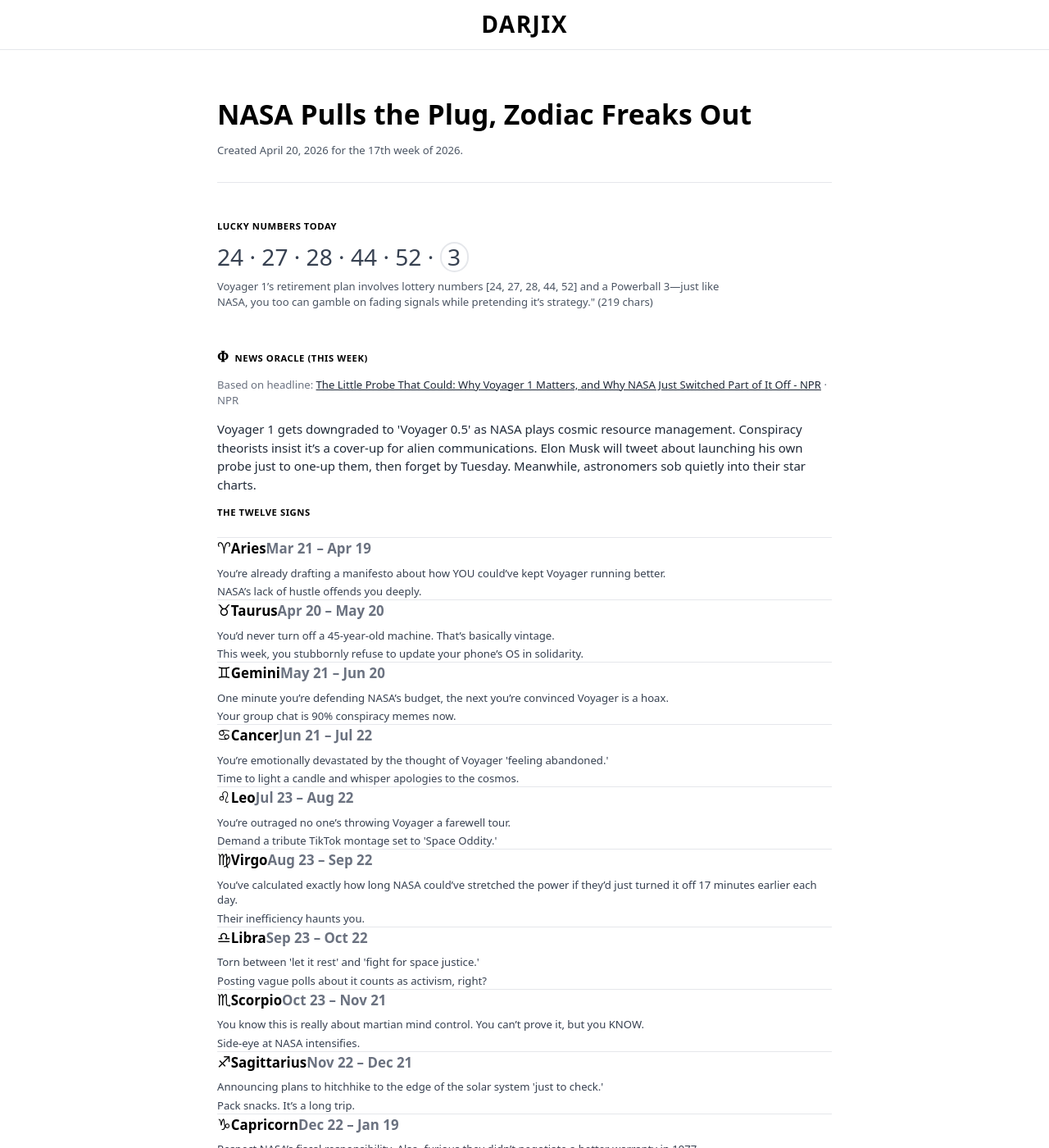
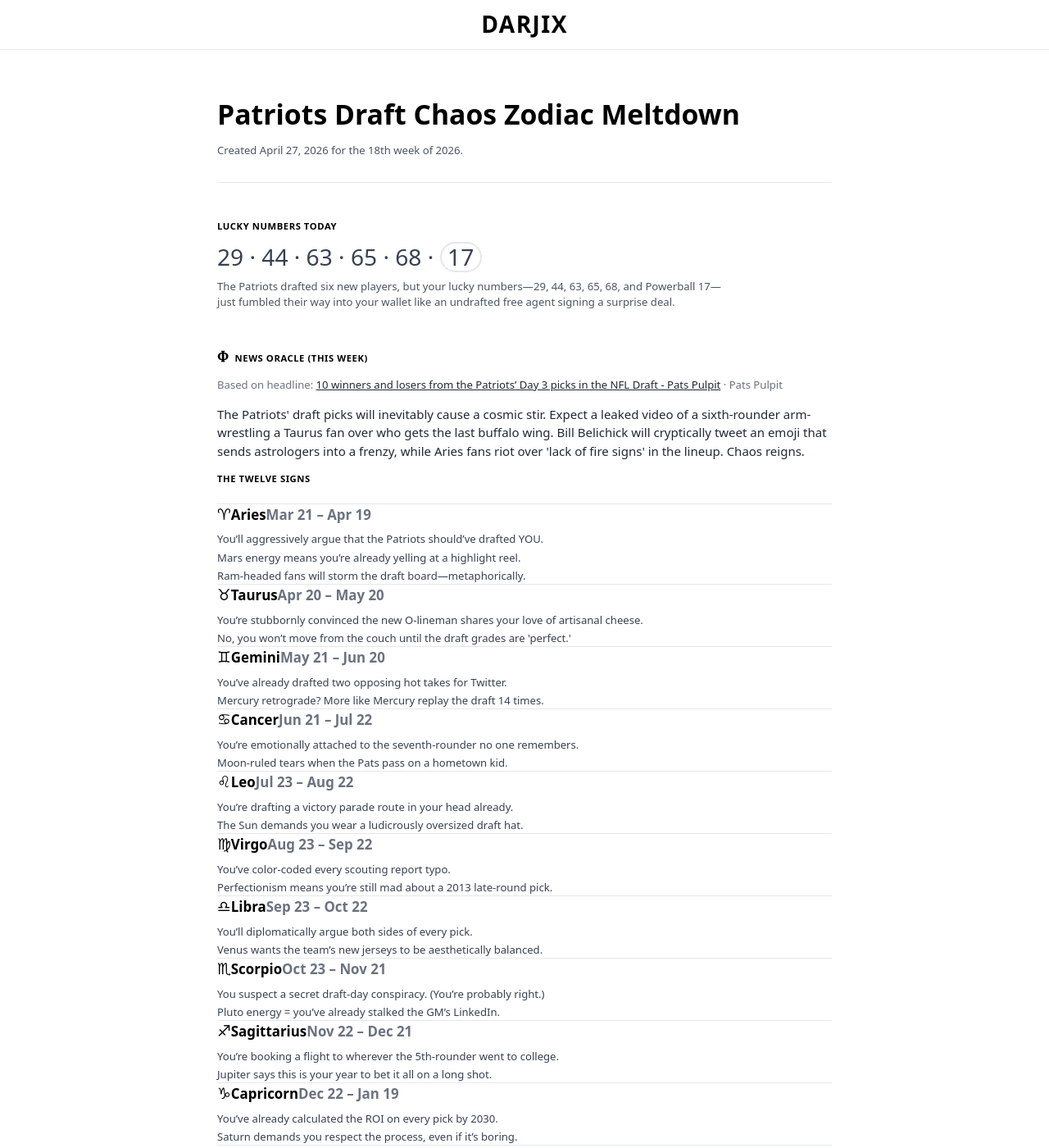
Before and after one commit to saldarji/darjix, a Jekyll site: the page built from horoscopes.html, in a window 1280 px wide and 1400 px high. Shown: the whole window at 82% size. Built offline with Jekyll 4.4.1, drawn with Linux system fonts in a browser that asks for light colours; some of the changed text lies outside the part shown.

Commit message:
🤖 Auto-update: Horoscopes - April 27, 2026

```diff
--- a/_data/horoscopes.json
+++ b/_data/horoscopes.json
@@ -1,98 +1,99 @@
 {
-  "page_title": "NASA Pulls the Plug, Zodiac Freaks Out",
-  "week_start_iso": "2026-04-20",
-  "week_label": "April 20, 2026",
-  "date_caption": "Created April 20, 2026 for the 17th week of 2026.",
-  "generated_at_iso": "2026-04-20T10:28:34Z",
+  "page_title": "Patriots Draft Chaos Zodiac Meltdown",
+  "week_start_iso": "2026-04-27",
+  "week_label": "April 27, 2026",
+  "date_caption": "Created April 27, 2026 for the 18th week of 2026.",
+  "generated_at_iso": "2026-04-27T10:55:23Z",
   "news": {
-    "title": "The Little Probe That Could: Why Voyager 1 Matters, and Why NASA Just Switched Part of It Off - NPR",
-    "source": "NPR",
-    "url": "https://www.npr.org/2026/04/19/nx-s1-5789935/voyager-1-probe-nasa"
+    "title": "10 winners and losers from the Patriots’ Day 3 picks in the NFL Draft - Pats Pulpit",
+    "source": "Pats Pulpit",
+    "url": "https://www.patspulpit.com/new-england-patriots-draft/127407/10-winners-and-losers-from-the-patriots-day-3-picks-in-the-2026-nfl-draft"
   },
-  "weekly_forecast": "Voyager 1 gets downgraded to 'Voyager 0.5' as NASA plays cosmic resource management. Conspiracy theorists insist it’s a cover-up for alien communications. Elon Musk will tweet about launching his own probe just to one-up them, then forget by Tuesday. Meanwhile, astronomers sob quietly into their star charts.",
+  "weekly_forecast": "The Patriots' draft picks will inevitably cause a cosmic stir. Expect a leaked video of a sixth-rounder arm-wrestling a Taurus fan over who gets the last buffalo wing. Bill Belichick will cryptically tweet an emoji that sends astrologers into a frenzy, while Aries fans riot over 'lack of fire signs' in the lineup. Chaos reigns.",
   "signs": [
     {
       "name": "Aries",
       "lines": [
-        "You’re already drafting a manifesto about how YOU could’ve kept Voyager running better.",
-        "NASA’s lack of hustle offends you deeply."
+        "You’ll aggressively argue that the Patriots should’ve drafted YOU.",
+        "Mars energy means you’re already yelling at a highlight reel.",
+        "Ram-headed fans will storm the draft board—metaphorically."
       ]
     },
     {
       "name": "Taurus",
       "lines": [
-        "You’d never turn off a 45-year-old machine. That’s basically vintage.",
-        "This week, you stubbornly refuse to update your phone’s OS in solidarity."
+        "You’re stubbornly convinced the new O-lineman shares your love of artisanal cheese.",
+        "No, you won’t move from the couch until the draft grades are 'perfect.'"
       ]
     },
     {
       "name": "Gemini",
       "lines": [
-        "One minute you’re defending NASA’s budget, the next you’re convinced Voyager is a hoax.",
-        "Your group chat is 90% conspiracy memes now."
+        "You’ve already drafted two opposing hot takes for Twitter.",
+        "Mercury retrograde? More like Mercury replay the draft 14 times."
       ]
     },
     {
       "name": "Cancer",
       "lines": [
-        "You’re emotionally devastated by the thought of Voyager 'feeling abandoned.'",
-        "Time to light a candle and whisper apologies to the cosmos."
+        "You’re emotionally attached to the seventh-rounder no one remembers.",
+        "Moon-ruled tears when the Pats pass on a hometown kid."
       ]
     },
     {
       "name": "Leo",
       "lines": [
-        "You’re outraged no one’s throwing Voyager a farewell tour.",
-        "Demand a tribute TikTok montage set to 'Space Oddity.'"
+        "You’re drafting a victory parade route in your head already.",
+        "The Sun demands you wear a ludicrously oversized draft hat."
       ]
     },
     {
       "name": "Virgo",
       "lines": [
-        "You’ve calculated exactly how long NASA could’ve stretched the power if they’d just turned it off 17 minutes earlier each day.",
-        "Their inefficiency haunts you."
+        "You’ve color-coded every scouting report typo.",
+        "Perfectionism means you’re still mad about a 2013 late-round pick."
       ]
     },
     {
       "name": "Libra",
       "lines": [
-        "Torn between 'let it rest' and 'fight for space justice.'",
-        "Posting vague polls about it counts as activism, right?"
+        "You’ll diplomatically argue both sides of every pick.",
+        "Venus wants the team’s new jerseys to be aesthetically balanced."
       ]
     },
     {
       "name": "Scorpio",
       "lines": [
-        "You know this is really about martian mind control. You can’t prove it, but you KNOW.",
-        "Side-eye at NASA intensifies."
+        "You suspect a secret draft-day conspiracy. (You’re probably right.)",
+        "Pluto energy = you’ve already stalked the GM’s LinkedIn."
       ]
     },
     {
       "name": "Sagittarius",
       "lines": [
-        "Announcing plans to hitchhike to the edge of the solar system 'just to check.'",
-        "Pack snacks. It’s a long trip."
+        "You’re booking a flight to wherever the 5th-rounder went to college.",
+        "Jupiter says this is your year to bet it all on a long shot."
       ]
     },
     {
       "name": "Capricorn",
       "lines": [
-        "Respect NASA’s fiscal responsibility. Also, furious they didn’t negotiate a better warranty in 1977.",
-        "Excel spreadsheet titled 'Voyager ROI' open in the background."
+        "You’ve already calculated the ROI on every pick by 2030.",
+        "Saturn demands you respect the process, even if it’s boring."
       ]
     },
     {
       "name": "Aquarius",
       "lines": [
-        "Designing a Kickstarter to launch a new probe powered by 'good vibes.'",
-        "Backers get NFT star maps (non-refundable)."
+        "You’re inventing a stats metric no one understands but you.",
+        "Uranus says disrupt the draft by live-tweeting in binary."
       ]
     },
     {
       "name": "Pisces",
       "lines": [
-        "You’re convinced Voyager is sending coded messages through your dreams.",
-        "Spoiler: It’s just that weird pizza you ate."
+        "You’re daydreaming about the draft being a mystical ritual.",
+        "Neptune has you convinced the Pats drafted a mermaid."
       ]
     }
   ],
@@ -103,12 +104,12 @@
     "lucky_draw": "Powerball-style: five distinct 1–69 (sorted) plus one Powerball 1–26; snarky one-liner via same LLM."
   },
   "lucky_numbers": [
-    24,
-    27,
-    28,
+    29,
     44,
-    52,
-    3
+    63,
+    65,
+    68,
+    17
   ],
-  "lucky_numbers_comment": "Voyager 1’s retirement plan involves lottery numbers [24, 27, 28, 44, 52] and a Powerball 3—just like NASA, you too can gamble on fading signals while pretending it’s strategy.\" (219 chars)"
+  "lucky_numbers_comment": "The Patriots drafted six new players, but your lucky numbers—29, 44, 63, 65, 68, and Powerball 17—just fumbled their way into your wallet like an undrafted free agent signing a surprise deal."
 }
```
